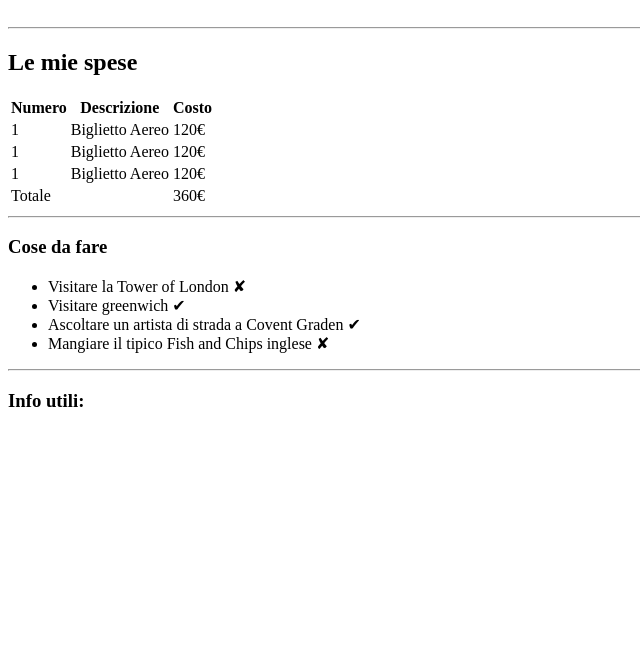
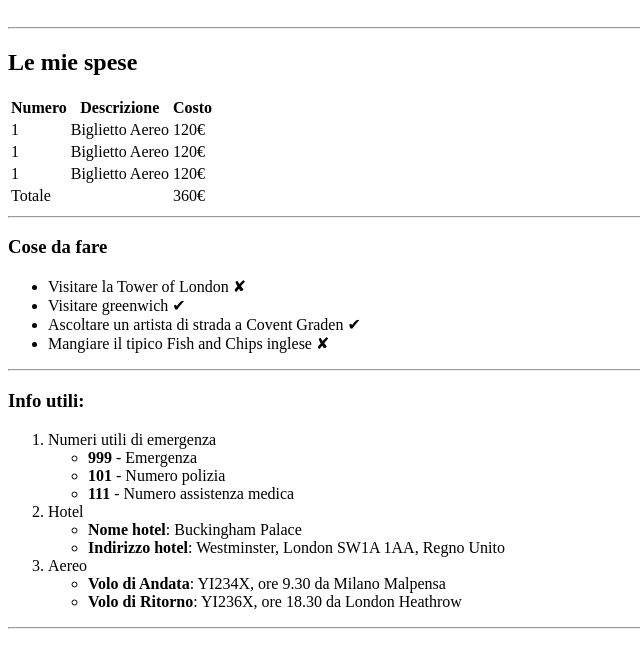
Before and after one commit to Spud97/html-london-trip, a plain HTML site: page index.html in a window 1280 px wide. Shown: the part 79-746 px from the top of the page, without its empty margins (0-640 px from the left). Drawn offline with Linux system fonts and the light colour scheme.

Commit message:
Aggiunto ordered list per Info Utili

```diff
--- a/index.html
+++ b/index.html
@@ -62,6 +62,31 @@
         </section>
         <section>
             <h3> Info utili: </h3>
+            <ol>
+                <li>
+                    Numeri utili di emergenza
+                    <ul>
+                        <li> <strong> 999 </strong> - Emergenza </li>
+                        <li> <strong> 101 </strong> - Numero polizia </li>
+                        <li> <strong> 111 </strong> - Numero assistenza medica </li>
+                    </ul>
+                </li>
+                <li>
+                    Hotel
+                    <ul>
+                        <li> <strong> Nome hotel</strong>: Buckingham Palace </li>
+                        <li> <strong> Indirizzo hotel</strong>: Westminster, London SW1A 1AA, Regno Unito </li>
+                    </ul>
+                </li>
+                <li>
+                    Aereo
+                    <ul>
+                        <li> <strong> Volo di Andata</strong>: YI234X, ore 9.30 da Milano Malpensa </li>
+                        <li> <strong> Volo di Ritorno</strong>: YI236X, ore 18.30 da London Heathrow </li>
+                    </ul>
+                </li>
+            </ol>
+            <hr>
         </section>
     </main>
 </body>
```
